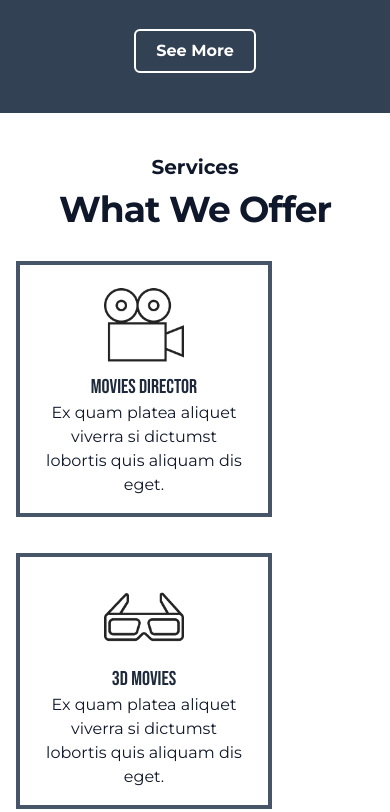
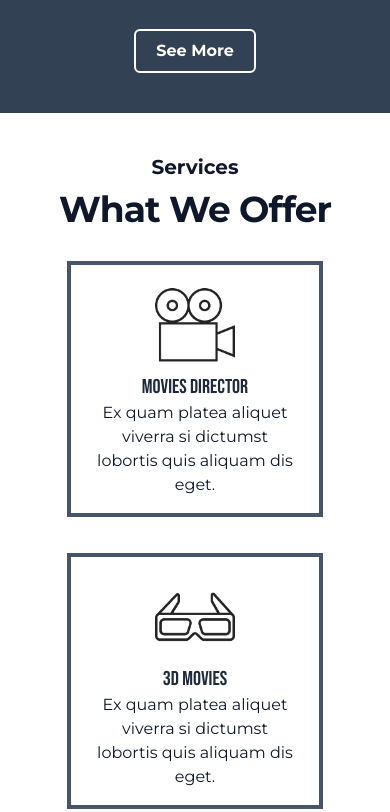
Before and after one commit to Fahad-Faisaal/orbit-production-tailwind, a plain HTML site: page index.html in a window 390 px wide. Shown: the part 4711-5523 px from the top of the page. Drawn offline with nearby package versions, Linux system fonts and the light colour scheme.

Commit message:
service responsive done

```diff
--- a/index.html
+++ b/index.html
@@ -145,7 +145,7 @@
         <h1 class="text-slate-900 capitalize text-4xl sm:text-5xl font-bold sm:font-semibold tracking-tight mb-8 sm:mb-12">What We Offer</h1>
       </div>
 
-      <div class="grid grid-cols-1 sm:grid-cols-2 md:grid-cols-3 lg:grid-cols-4 gap-9 sm:gap-14">
+      <div class="grid grid-cols-1 sm:grid-cols-2 md:grid-cols-3 lg:grid-cols-4 gap-9 sm:gap-14 place-items-center">
         <!-- card-1 -->
         <div class="h-64 w-64 border-4 border-slate-600 flex flex-col items-center p-5">
           <figure class="mb-2">
```
